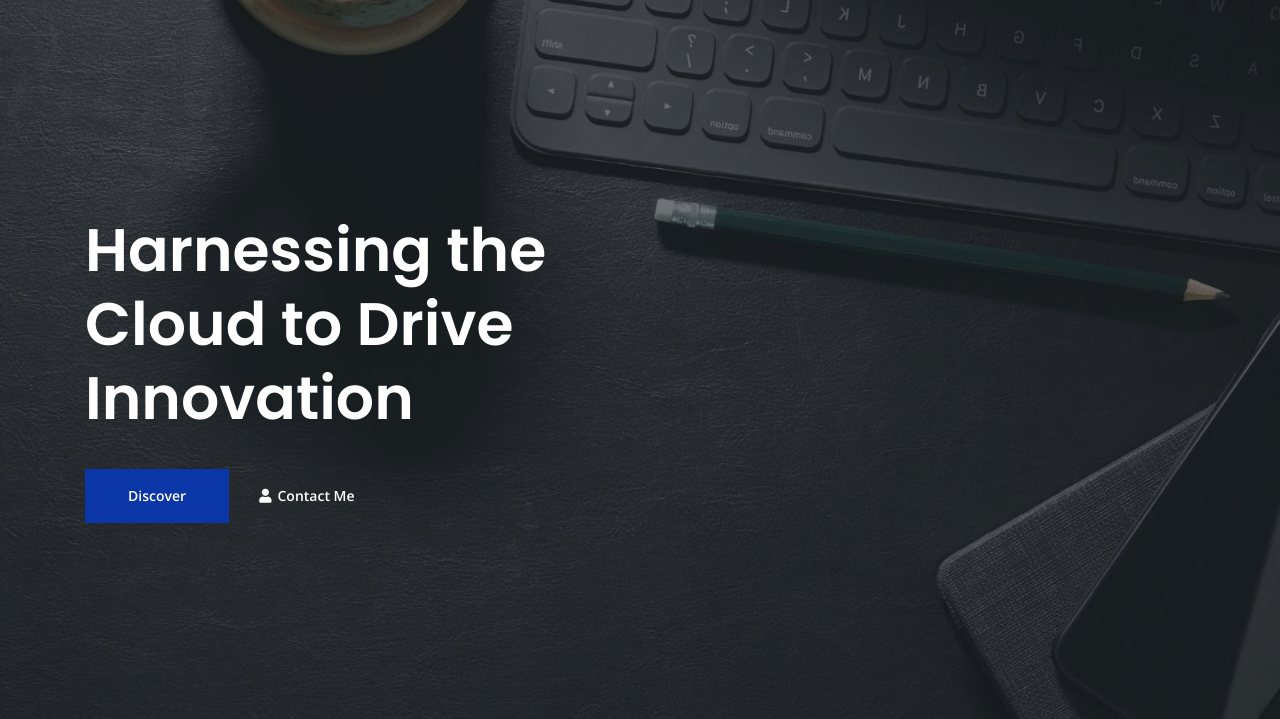
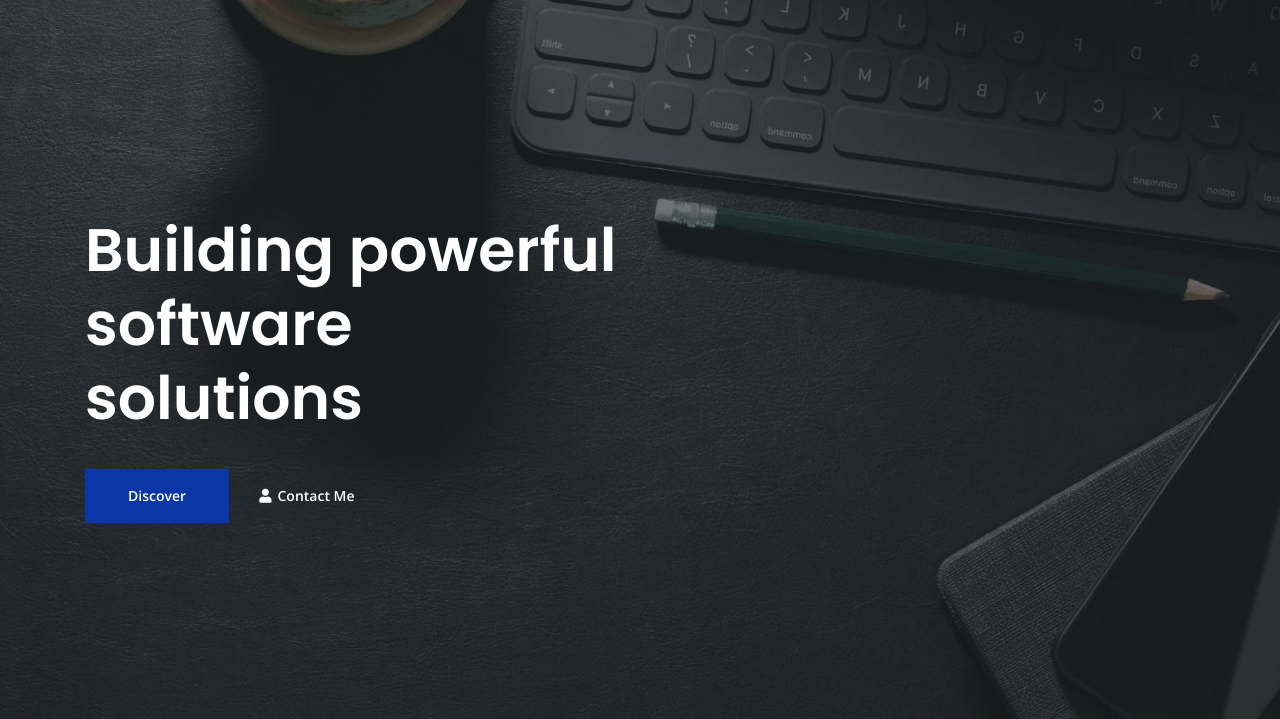
Before and after one commit to AlexGuyNichols/AlexGuyNichols.github.io, a plain HTML site: page index.html in a window 1280 px wide. Shown: the part 79-798 px from the top of the page. Drawn offline with nearby package versions, Linux system fonts and the light colour scheme.

Commit message:
Update page title and heading for software engineer role

```diff
--- a/index.html
+++ b/index.html
@@ -18,7 +18,7 @@
         <meta name="twitter:card" content="summary_large_image"> <!-- to have large image post format in Twitter -->
 
         <!-- Webpage Title -->
-        <title>Alex Nichols - DevOps</title>
+        <title>Alex Nichols - Software Engineer</title>
 
         <!-- Styles -->
         <link href="https://fonts.googleapis.com/css2?family=Open+Sans:ital,wght@0,400;0,600;0,700;1,400&family=Poppins:wght@600&display=swap" rel="stylesheet">
@@ -89,7 +89,7 @@
                 <div class="row">
                     <div class="col-lg-6">
                         <div class="text-container">
-                            <h1 class="h1-large">Harnessing the Cloud to Drive Innovation</h1>
+                            <h1 class="h1-large">Building powerful software solutions</h1>
                             <a class="btn-solid-lg page-scroll" href="#about">Discover</a>
                             <a class="btn-outline-lg page-scroll" href="#contact"><i class="fas fa-user"></i>Contact Me</a>
                         </div> <!-- end of text-container -->
```
